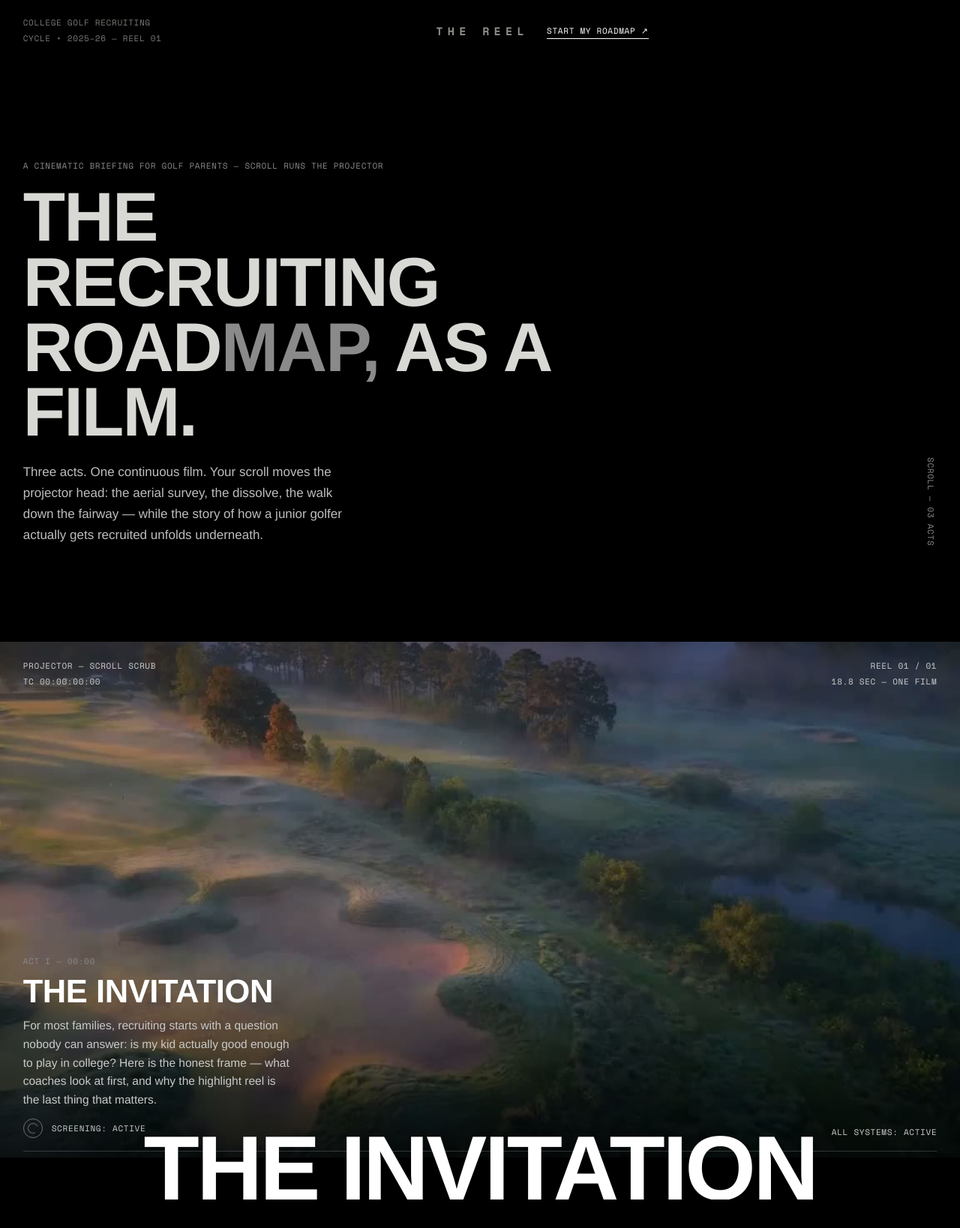
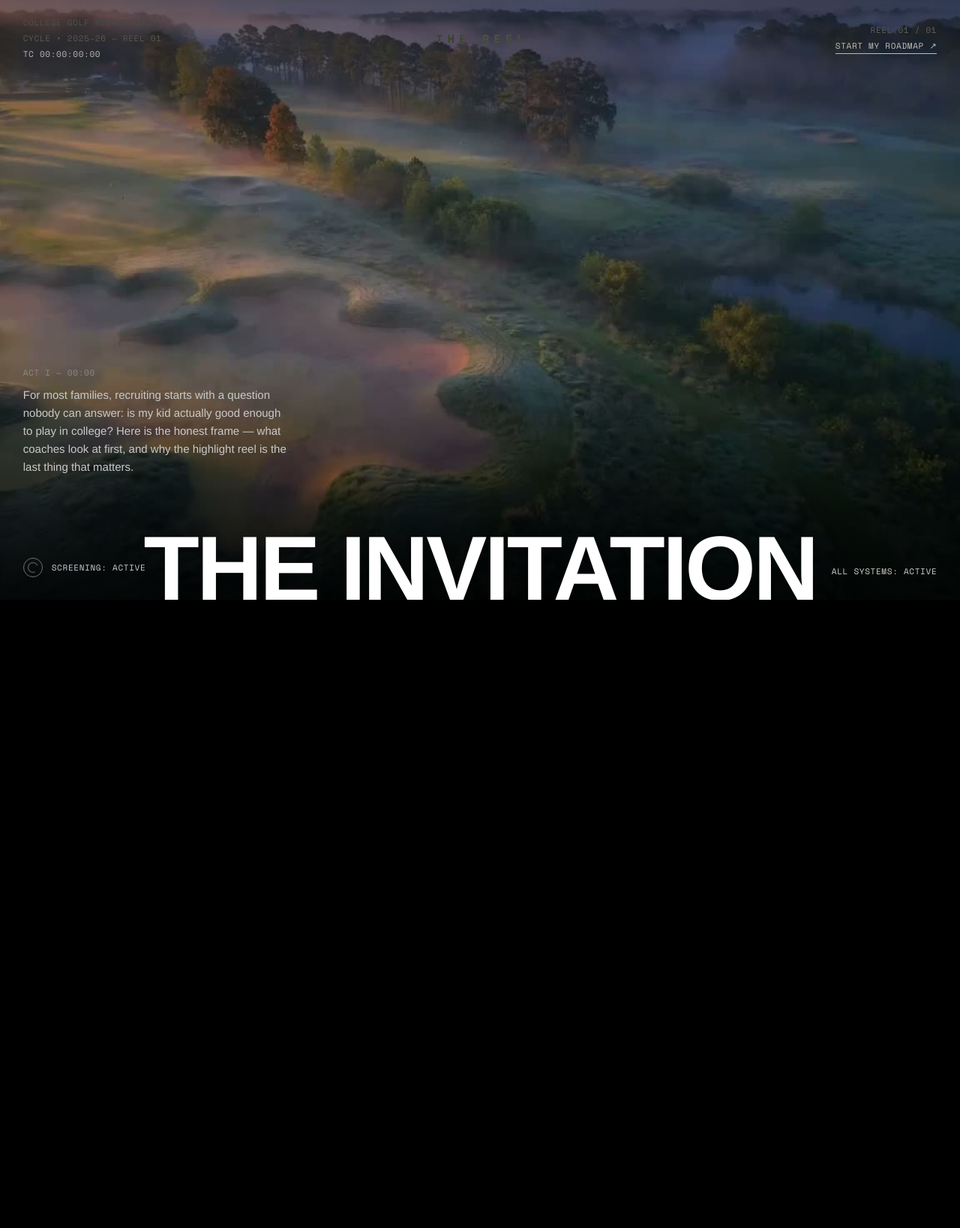
Before and after one commit to loongpancoast/scroll-stories, a website built with Vite: page roadmap.html in a window 1280 px wide. Shown: the top 1638 px of the page at 75% size. Built offline with nearby package versions, Linux system fonts and the light colour scheme.

Commit message:
exact dribbble 1:1: pin is the first viewport, full-bleed film, Zajno HUD+bottom-bleed type, F1 hero composition, Clipzo open viewfinder

```diff
--- a/roadmap.html
+++ b/roadmap.html
@@ -15,57 +15,43 @@
   body { background: #000; color: #f2f2f2; font-family: 'Inter Tight', system-ui, sans-serif; overflow-x: hidden; }
   .mono { font-family: 'Space Mono', monospace; font-size: 11px; letter-spacing: .14em; text-transform: uppercase; }
 
-  /* ---- HUD (Zajno top bar) ---- */
+  /* ---- HUD: Zajno top bar, exact ---- */
   .hud { position: fixed; top: 0; left: 0; right: 0; z-index: 60;
     display: flex; justify-content: space-between; align-items: flex-start;
     padding: 26px var(--edge); mix-blend-mode: difference; pointer-events: none; }
   .hud .left { line-height: 1.9; opacity: .85; }
+  .hud .left .tc { color: #fff; opacity: 1; }
   .hud .wordmark { font-weight: 900; letter-spacing: .42em; font-size: 15px; text-indent: .42em; }
+  .hud .right { text-align: right; line-height: 1.9; opacity: .85; }
   .hud .right a { color: #fff; text-decoration: none; border-bottom: 1px solid #fff; padding-bottom: 2px; pointer-events: auto; }
 
-  /* ---- Hero ---- */
-  .hero { min-height: 100svh; display: flex; flex-direction: column; justify-content: flex-end;
-    padding: 0 var(--edge) 9svh; position: relative; }
-  .hero .kick { color: #8a8a8a; margin-bottom: 18px; }
-  .hero h1 { font-size: clamp(44px, 7.2vw, 118px); font-weight: 800; line-height: .94;
-    letter-spacing: -.02em; text-transform: uppercase; max-width: 14ch; }
-  .hero h1 em { font-style: normal; color: #8a8a8a; }
-  .hero p { margin-top: 22px; max-width: 46ch; color: #bdbdbd; font-size: 17px; line-height: 1.65; }
-  .scroll-cue { position: absolute; right: var(--edge); bottom: 9svh; color: #8a8a8a;
-    writing-mode: vertical-rl; letter-spacing: .3em; }
-
-  /* ---- Reel (pinned) ---- */
+  /* ---- Reel: the Zajno viewport. Pin IS the first screen. ---- */
   .reel-wrap { height: 700vh; position: relative; }
   .reel { position: sticky; top: 0; height: 100svh; overflow: hidden; background: #000; }
   .reel canvas { position: absolute; inset: 0; width: 100%; height: 100%; display: block; }
   .reel .grade { position: absolute; inset: 0; pointer-events: none;
-    background: linear-gradient(180deg, rgba(0,0,0,.55), transparent 22%, transparent 62%, rgba(0,0,0,.78)); }
-  .reel .bar { position: absolute; left: 0; right: 0; height: 7svh; background: #000; z-index: 5; transform-origin: 50% 0; }
-  .reel .bar.top { top: 0; } .reel .bar.bot { bottom: 0; transform-origin: 50% 100%; }
-  .reel .meta { position: absolute; z-index: 6; color: #cfcfcf; }
-  .reel .meta.tl { top: calc(7svh + 22px); left: var(--edge); line-height: 1.9; }
-  .reel .meta.tr { top: calc(7svh + 22px); right: var(--edge); text-align: right; line-height: 1.9; }
-  .reel .meta.bl { bottom: calc(7svh + 26px); left: var(--edge); display: flex; gap: 12px; align-items: center; }
-  .reel .meta.br { bottom: calc(7svh + 26px); right: var(--edge); }
-  .orbit { width: 26px; height: 26px; border: 1px solid #6f6f6f; border-radius: 50%; position: relative; }
+    background: linear-gradient(180deg, rgba(0,0,0,.5), transparent 24%, transparent 60%, rgba(0,0,0,.82)); }
+
+  /* giant act title bleeding off the bottom — Zajno */
+  .act-title { position: absolute; z-index: 5; left: 0; right: 0; bottom: -0.16em;
+    text-align: center; font-weight: 900; text-transform: uppercase; white-space: nowrap;
+    font-size: clamp(40px, 9.5vw, 200px); letter-spacing: -.03em; line-height: 1;
+    color: #fff; opacity: .95; pointer-events: none; text-shadow: 0 2px 30px rgba(0,0,0,.45); }
+
+  /* act story block, bottom-left above the status line */
+  .act-story { position: absolute; z-index: 6; left: var(--edge); bottom: 165px; max-width: 40ch; }
+  .act-story .n { color: #8a8a8a; display: block; margin-bottom: 10px; }
+  .act-story p { color: #c9c9c9; font-size: 15px; line-height: 1.6; }
+
+  /* corner status labels — Zajno bottom row */
+  .status { position: absolute; z-index: 6; bottom: 30px; display: flex; gap: 12px; align-items: center; color: #cfcfcf; }
+  .status.bl { left: var(--edge); }
+  .status.br { right: var(--edge); }
+  .orbit { width: 26px; height: 26px; border: 1px solid #6f6f6f; border-radius: 50%; position: relative; flex: none; }
   .orbit::after { content: ""; position: absolute; inset: 5px; border: 1px solid #6f6f6f; border-radius: 50%;
     border-top-color: transparent; animation: spin 3s linear infinite; }
   @keyframes spin { to { transform: rotate(360deg); } }
-  .reel .progress { position: absolute; z-index: 6; left: var(--edge); right: var(--edge);
-    bottom: calc(7svh + 8px); height: 1px; background: rgba(255,255,255,.18); }
-  .reel .progress i { display: block; height: 100%; width: 100%; background: #fff; transform-origin: 0 50%; transform: scaleX(0); }
-
-  /* giant act title bleeding off the bottom (Zajno) */
-  .act-title { position: absolute; z-index: 6; left: 0; right: 0; bottom: -0.16em;
-    text-align: center; font-weight: 900; text-transform: uppercase; white-space: nowrap;
-    font-size: clamp(40px, 9.5vw, 200px); letter-spacing: -.03em; line-height: 1;
-    color: #fff; opacity: .95; pointer-events: none; text-shadow: 0 2px 30px rgba(0,0,0,.45); }
-  .act-kicker { position: absolute; z-index: 6; left: var(--edge); bottom: calc(7svh + 64px);
-    color: #fff; max-width: 40ch; }
-  .act-kicker .n { color: #8a8a8a; display: block; margin-bottom: 10px; }
-  .act-kicker h2 { font-size: clamp(26px, 3.4vw, 46px); font-weight: 800; text-transform: uppercase;
-    letter-spacing: -.01em; line-height: 1.02; margin-bottom: 12px; }
-  .act-kicker p { color: #c9c9c9; font-size: 15.5px; line-height: 1.6; }
+  .cue { display: none; }
 
   /* ---- Chapters ---- */
   .chapters { padding: 16svh var(--edge); display: grid; gap: 14svh; max-width: 1200px; }
@@ -91,48 +77,34 @@
     color: #6f6f6f; border-top: 1px solid #161616; }
 
   @media (max-width: 720px) {
-    .hud .left { display: none; }
-    .act-kicker { right: var(--edge); }
-    .reel .meta.bl, .reel .meta.br { display: none; }
-    /* Mobile: the film is a true 16:9 cinema frame, never a cropped full-bleed */
-    .reel canvas, .reel .grade { inset: auto; top: 15svh; left: 0; width: 100%; height: auto; aspect-ratio: 16 / 9; }
-    .reel .meta.tl, .reel .meta.tr { top: calc(15svh + (100vw * 9 / 16) + 18px); }
-    .act-kicker { bottom: calc(7svh + 96px); }
+    .hud .left .sub { display: none; }
+    .act-story { top: calc(14svh + 100vw * 9 / 16 + 24px); bottom: auto; left: var(--edge); right: var(--edge); }
+    .act-story p { display: none; }
+    .status.br { display: none; }
+    .reel canvas, .reel .grade { inset: auto; top: 14svh; left: 0; width: 100%; height: auto; aspect-ratio: 16 / 9; }
   }
 </style>
 </head>
 <body>
 
 <header class="hud">
-  <div class="left mono">College golf recruiting<br>Cycle • 2025–26 — Reel 01</div>
+  <div class="left mono">College golf recruiting<br><span class="sub">Cycle • 2025–26 — Reel 01<br></span><span class="tc" id="tc">TC 00:00:00:00</span></div>
   <div class="wordmark">THE&nbsp;REEL</div>
-  <div class="right mono"><a href="https://recruiting-roadmap-loongpancoasts-projects.vercel.app/">Start my roadmap ↗</a></div>
+  <div class="right mono">Reel 01 / 01<br><a href="https://recruiting-roadmap-loongpancoasts-projects.vercel.app/">Start my roadmap ↗</a></div>
 </header>
-
-<section class="hero">
-  <div class="kick mono">A cinematic briefing for golf parents — scroll runs the projector</div>
-  <h1>The recruiting road<em>map,</em> as a film.</h1>
-  <p>Three acts. One continuous film. Your scroll moves the projector head: the aerial survey, the dissolve, the walk down the fairway — while the story of how a junior golfer actually gets recruited unfolds underneath.</p>
-  <div class="scroll-cue mono">Scroll — 03 acts</div>
-</section>
 
 <div class="reel-wrap" id="reelWrap">
   <div class="reel" id="reel">
     <canvas id="film"></canvas>
     <div class="grade"></div>
-    <div class="bar top" id="barTop"></div>
-    <div class="bar bot" id="barBot"></div>
-    <div class="meta tl mono">Projector — scroll scrub<br><span id="tc">TC 00:00:00:00</span></div>
-    <div class="meta tr mono">Reel 01 / 01<br>18.8 sec — one film</div>
-    <div class="meta bl mono"><span class="orbit"></span>Screening: active</div>
-    <div class="meta br mono">All systems: active</div>
-    <div class="act-kicker" id="actKicker">
+    <div class="act-story" id="actStory">
       <span class="n mono" id="actN">Act I — 00:00</span>
-      <h2 id="actH">The Invitation</h2>
       <p id="actP">For most families, recruiting starts with a question nobody can answer: is my kid actually good enough to play in college? Here is the honest frame — what coaches look at first, and why the highlight reel is the last thing that matters.</p>
     </div>
     <div class="act-title" id="actTitle">The Invitation</div>
-    <div class="progress"><i id="prog"></i></div>
+    <div class="status bl mono"><span class="orbit"></span>Screening: active</div>
+    <div class="cue mono">Scroll</div>
+    <div class="status br mono">All systems: active</div>
   </div>
 </div>
 
@@ -173,25 +145,23 @@ gsap.registerPlugin(ScrollTrigger);
 const COUNT = 113, FPS = 6, DUR = COUNT / FPS;
 const film = new Film(document.getElementById('film'), 'roadmap', COUNT);
 const tc = document.getElementById('tc');
-const prog = document.getElementById('prog');
 const acts = [
-  { n: 'Act I — 00:00', h: 'The Invitation', t: 'The Invitation',
+  { n: 'Act I — 00:00', t: 'The Invitation',
     p: 'For most families, recruiting starts with a question nobody can answer: is my kid actually good enough to play in college? Here is the honest frame — what coaches look at first, and why the highlight reel is the last thing that matters.' },
-  { n: 'Act II — 00:09', h: 'The Standard', t: 'The Standard',
+  { n: 'Act II — 00:09', t: 'The Standard',
     p: 'The film dissolves to the fairway. This is the standard: tournament scorecards on real courses, a contact timeline matched to your graduation year, and film that shows a coach what they actually evaluate.' },
-  { n: 'Act III — 00:16', h: 'The Roadmap', t: 'The Roadmap',
+  { n: 'Act III — 00:16', t: 'The Roadmap',
     p: 'The walk continues. The roadmap itself: the schedule, the scripts, the visits, the fit filter. A process you run — instead of a process that happens to you.' },
 ];
 let cur = -1;
 function setAct(i) {
   if (i === cur) return; cur = i;
   const a = acts[i];
-  gsap.to(['#actKicker', '#actTitle'], { opacity: 0, y: 14, duration: .28, ease: 'power2.in', onComplete() {
+  gsap.to(['#actStory', '#actTitle'], { opacity: 0, y: 14, duration: .28, ease: 'power2.in', onComplete() {
     document.getElementById('actN').textContent = a.n;
-    document.getElementById('actH').textContent = a.h;
     document.getElementById('actP').textContent = a.p;
     document.getElementById('actTitle').textContent = a.t;
-    gsap.to(['#actKicker', '#actTitle'], { opacity: 1, y: 0, duration: .45, ease: 'power2.out' });
+    gsap.to(['#actStory', '#actTitle'], { opacity: 1, y: 0, duration: .45, ease: 'power2.out' });
   }});
 }
 function fmt(s) {
@@ -206,11 +176,7 @@ ScrollTrigger.create({
     const p = self.progress;
     film.draw(p);
     tc.textContent = fmt(p * DUR);
-    prog.style.transform = `scaleX(${p})`;
     setAct(p < 0.45 ? 0 : p < 0.8 ? 1 : 2);
-    const breathe = 1 - Math.sin(p * Math.PI * 3) * 0.28;
-    document.getElementById('barTop').style.transform = `scaleY(${breathe})`;
-    document.getElementById('barBot').style.transform = `scaleY(${breathe})`;
   }
 });
 gsap.utils.toArray('.chap').forEach(el => {
```
